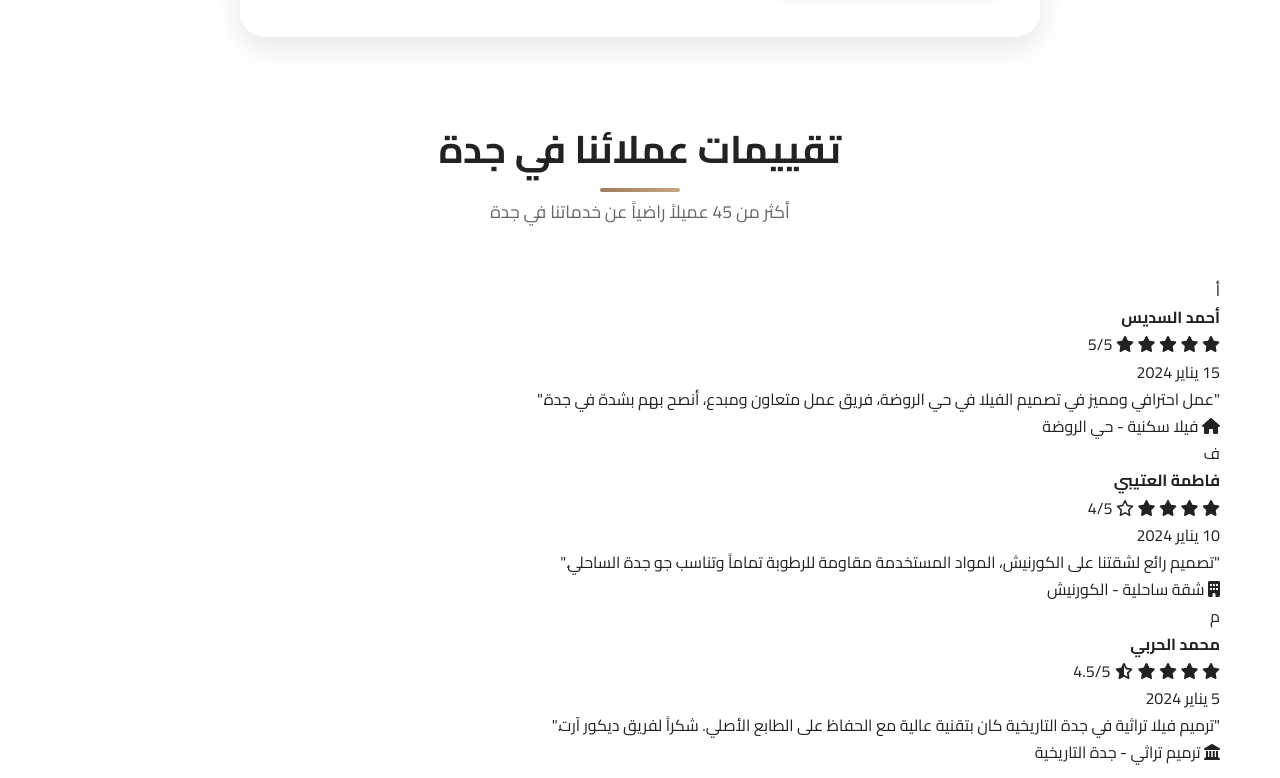
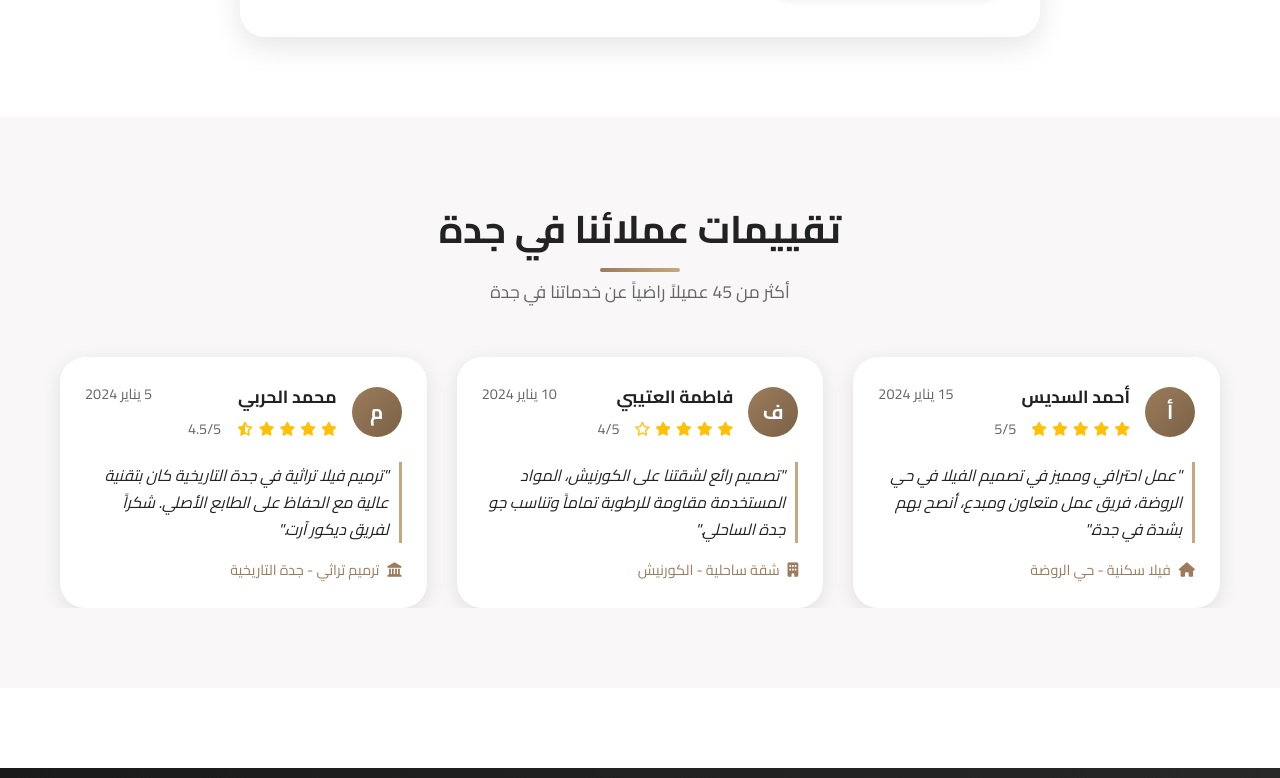
Before and after one commit to batman734511775-tech/decorartjeddah, a plain HTML site: page index.html in a window 1280 px wide. Shown: the part 5142-5920 px from the top of the page. Drawn offline with Linux system fonts and the light colour scheme.

Commit message:
Update style.css

```diff
--- a/style.css
+++ b/style.css
@@ -1948,3 +1948,128 @@ body {
         text-decoration: underline !important;
     }
 }
+
+/* ===== Reviews Section ===== */
+.reviews-section {
+    padding: 80px 0;
+    background: var(--light-bg);
+}
+
+.reviews-grid {
+    display: grid;
+    grid-template-columns: repeat(auto-fit, minmax(300px, 1fr));
+    gap: 30px;
+    margin-top: 40px;
+}
+
+.review-card {
+    background: var(--card-bg);
+    padding: 25px;
+    border-radius: var(--radius-lg);
+    box-shadow: var(--shadow-md);
+    transition: transform var(--transition-fast);
+}
+
+.review-card:hover {
+    transform: translateY(-5px);
+}
+
+.review-header {
+    display: flex;
+    justify-content: space-between;
+    align-items: flex-start;
+    margin-bottom: 20px;
+}
+
+.reviewer-info {
+    display: flex;
+    align-items: center;
+    gap: 15px;
+}
+
+.reviewer-avatar {
+    width: 50px;
+    height: 50px;
+    background: linear-gradient(135deg, var(--primary-color), var(--primary-dark));
+    border-radius: 50%;
+    display: flex;
+    align-items: center;
+    justify-content: center;
+    color: white;
+    font-size: 20px;
+    font-weight: bold;
+}
+
+.reviewer-info h4 {
+    margin: 0;
+    font-size: 1.1rem;
+    color: var(--text-color);
+}
+
+.review-rating {
+    display: flex;
+    align-items: center;
+    gap: 5px;
+    margin-top: 5px;
+}
+
+.review-rating i {
+    color: #ffc107;
+    font-size: 14px;
+}
+
+.review-rating span {
+    color: var(--gray-medium);
+    font-size: 0.9rem;
+    margin-right: 5px;
+}
+
+.review-header time {
+    color: var(--gray-medium);
+    font-size: 0.9rem;
+}
+
+.review-text {
+    color: var(--text-color);
+    line-height: 1.7;
+    margin-bottom: 15px;
+    font-style: italic;
+    padding-right: 10px;
+    border-right: 3px solid var(--primary-light);
+}
+
+.review-project {
+    display: flex;
+    align-items: center;
+    gap: 8px;
+    color: var(--primary-color);
+    font-size: 0.9rem;
+    font-weight: 500;
+}
+
+/* Rating Summary */
+.rating-summary {
+    text-align: center;
+    margin-top: 50px;
+    padding: 30px;
+    background: var(--card-bg);
+    border-radius: var(--radius-lg);
+}
+
+.rating-overall {
+    font-size: 3rem;
+    font-weight: 800;
+    color: var(--primary-color);
+    margin-bottom: 10px;
+}
+
+.rating-stars {
+    font-size: 24px;
+    color: #ffc107;
+    margin-bottom: 10px;
+}
+
+.rating-count {
+    color: var(--gray-medium);
+    font-size: 1.1rem;
+}
```
